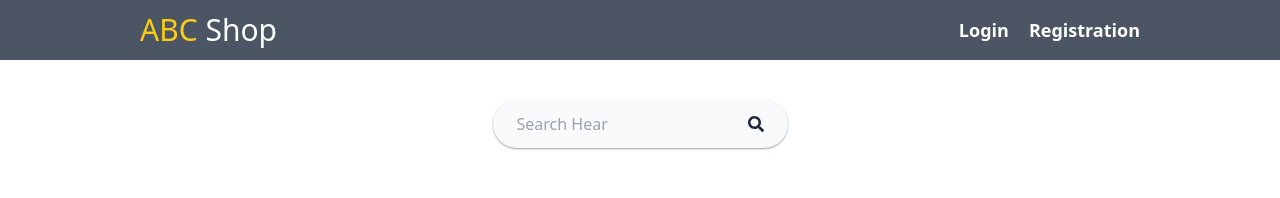
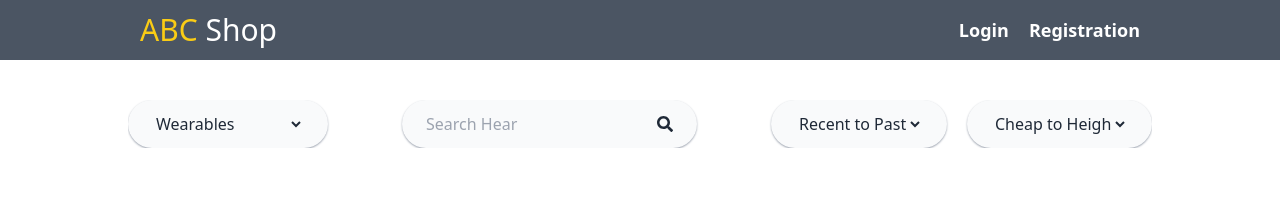
Before and after one commit to sadekcric/scic-job-task-2-client, a React (Vite) app: page /products in a window 1280 px wide. Shown: the top 198 px of the page. Built offline with nearby package versions, Linux system fonts and the light colour scheme; no server answers.

Commit message:
sort search implementation done

```diff
--- a/src/component/Products/Products.jsx
+++ b/src/component/Products/Products.jsx
@@ -9,6 +9,9 @@ const Products = () => {
   const { user } = useContext(AuthContext);
   const navigate = useNavigate();
   const [products, setProducts] = useState([]);
+  // Sorting
+  const [sortByDate, setSortByDate] = useState("asc");
+  const [sortByPrice, setSortByPrice] = useState("asc");
 
   // Pagination
   const [productLength, setProductLength] = useState(0);
@@ -31,13 +34,13 @@ const Products = () => {
   };
 
   useEffect(() => {
-    fetch(`http://localhost:5000/products?pages=${pageNumber}&size=${perPageData}`)
+    fetch(`http://localhost:5000/products?pages=${pageNumber}&size=${perPageData}&sortPrice=${sortByPrice}&sortDate=${sortByDate}`)
       .then((res) => res.json())
       .then((data) => {
         setProducts(data.allProduct);
         setProductLength(data.allProductLength);
       });
-  }, [pageNumber]);
+  }, [pageNumber, sortByPrice, sortByDate]);
 
   // Pagination End
 
@@ -61,11 +64,42 @@ const Products = () => {
     }
   };
 
+  // Category
+  const [category, setCategory] = useState(null);
+
+  useEffect(() => {
+    fetch(`http://localhost:5000/search-category?category=${category}`)
+      .then((res) => res.json())
+      .then((data) => setProducts(data));
+  }, [category]);
+
   return (
     <>
+      <div className="lg:w-4/5 mx-auto mt-5 lg:mt-10 overflow-auto">
+        <div className="flex items-center justify-between ">
+          {/* Categorization */}
+          <div className="rounded-full bg-gray-50  shadow-sm shadow-gray-400 inline-block py-3 px-6 ">
+            <select value={category} onChange={(e) => setCategory(e.target.value)} className=" focus:outline-none bg-gray-50 ">
+              <option value="" disabled>
+                Category
+              </option>
+              <option value="Wearables">Wearables</option>
+              <option value="Accessories">Accessories</option>
+              <option value="Footwear">Footwear</option>
+              <option value="Furniture">Furniture</option>
+              <option value="Fitness">Fitness</option>
+              <option value="Home Security">Home Security</option>
+              <option value="Home Decor">Home Decor</option>
+              <option value="Outdoors">Outdoors</option>
+              <option value="Personal Care">Personal Care</option>
+              <option value="Electronics">Electronics</option>
+              <option value="Home Appliances">Home Appliances</option>
+            </select>
+          </div>
+
           {/* Searching */}
 
-      <div className="text-center mt-5 lg:mt-10 ">
+          <div>
             <div className="rounded-full bg-gray-50  shadow-sm shadow-gray-400 inline-block py-3 px-6 ">
               <div className="flex items-center justify-between ">
                 <input
@@ -82,6 +116,32 @@ const Products = () => {
             </div>
           </div>
 
+          {/* Sorting */}
+          <div>
+            {/* Sort By Date */}
+            <div className="rounded-full bg-gray-50  shadow-sm shadow-gray-400 inline-block py-3 px-6 mr-5">
+              <select className="bg-gray-50 focus:outline-none" value={sortByDate} onChange={(e) => setSortByDate(e.target.value)}>
+                <option value="" disabled>
+                  Sort By Date
+                </option>
+                <option value="asc">Recent to Past</option>
+                <option value="dsc">Past to Recent</option>
+              </select>
+            </div>
+
+            {/* Sort By Date */}
+            <div className="rounded-full bg-gray-50  shadow-sm shadow-gray-400 inline-block py-3 px-6 ">
+              <select className="bg-gray-50 focus:outline-none" value={sortByPrice} onChange={(e) => setSortByPrice(e.target.value)}>
+                <option value="" disabled>
+                  Sort By Date
+                </option>
+                <option value="asc">Cheap to Heigh</option>
+                <option value="dsc">Heigh to Cheap</option>
+              </select>
+            </div>
+          </div>
+        </div>
+      </div>
       {/* Products */}
       <div className="lg:w-4/5 mx-auto mt-10 p-3 lg:mt-24">
         <div className="grid grid-cols-2 lg:grid-cols-4 gap-5">
```
Lines whose indentation alone changed are shown as unchanged.
